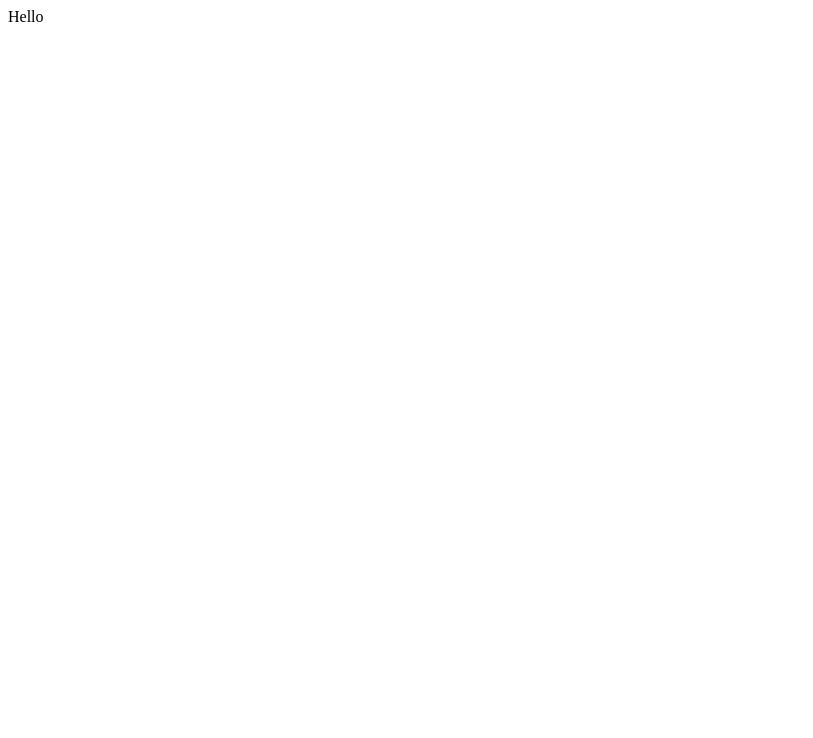
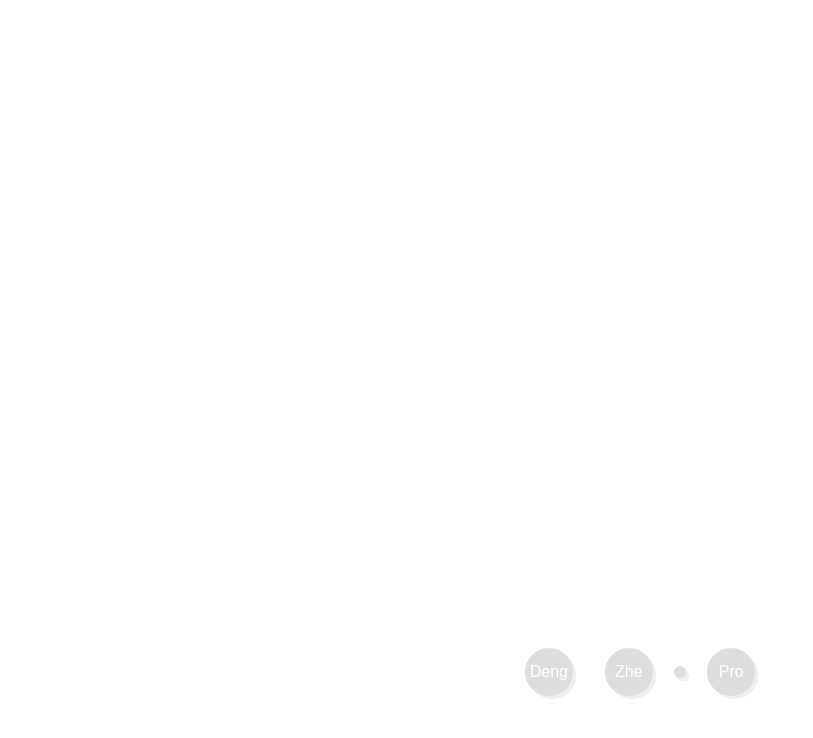
Before and after one commit to objecti/objecti.github.io, a plain HTML site: page index.html in a window 1280 px wide. Shown: the whole page, without its empty margins (0-813 px from the left). Drawn offline with Linux system fonts and the light colour scheme.

Commit message:
Initial commit

```diff
--- /dev/null
+++ b/css/home.css
@@ -0,0 +1,25 @@
+.dots{
+    display: flex;
+    justify-content: center;
+    align-items: center;
+    margin-top: 50%;
+}
+.dot{
+    width: 3em;
+    height: 3em;
+    border-radius: 5em;
+    background-color: #ddd;
+    margin: 1em;
+    display: flex;
+    justify-content: center;
+    align-items: center;
+    color: white;
+    font-size: 1em;
+    font-family: sans-serif;
+    box-shadow: 0.2em 0.2em 0 #eee;
+}
+.small{
+    width: 0.8em;
+    height: 0.8em;
+    margin: 0.3em;
+}
--- a/index.html
+++ b/index.html
@@ -1,7 +1,20 @@
-<html>
-  <head>
-<meta name="yandex-verification" content="3771caccba470042" />
+<!DOCTYPE html PUBLIC "-//W3C//DTD XHTML 1.0 Transitional//EN" "http://www.w3.org/TR/xhtml1/DTD/xhtml1-transitional.dtd">
+<html xmlns="http://www.w3.org/1999/xhtml">
+<head>
+    <meta http-equiv="Content-Type" content="text/html; charset=utf-8" />
+    <meta name="viewport" content="width=device-width initial-scale=1.0 maximum-scale=1.0 user-scalable=no">
+    <meta name="theme-color" content="#41b883">
+    <meta name="renderer" content="webkit">
+    <link rel="stylesheet" type="text/css" href="css/home.css">
+    <title>Deng Zhe . Pro</title>
   </head>
   <body>
-Hello
+      <div class="dots">
+          <div class="dot">Deng</div>
+          <div class="dot">Zhe</div>
+          <div class="dot small"></div>
+          <div class="dot">Pro</div>
+      </div>
+      <div class="contact">
+      </div>
   </body>
```
